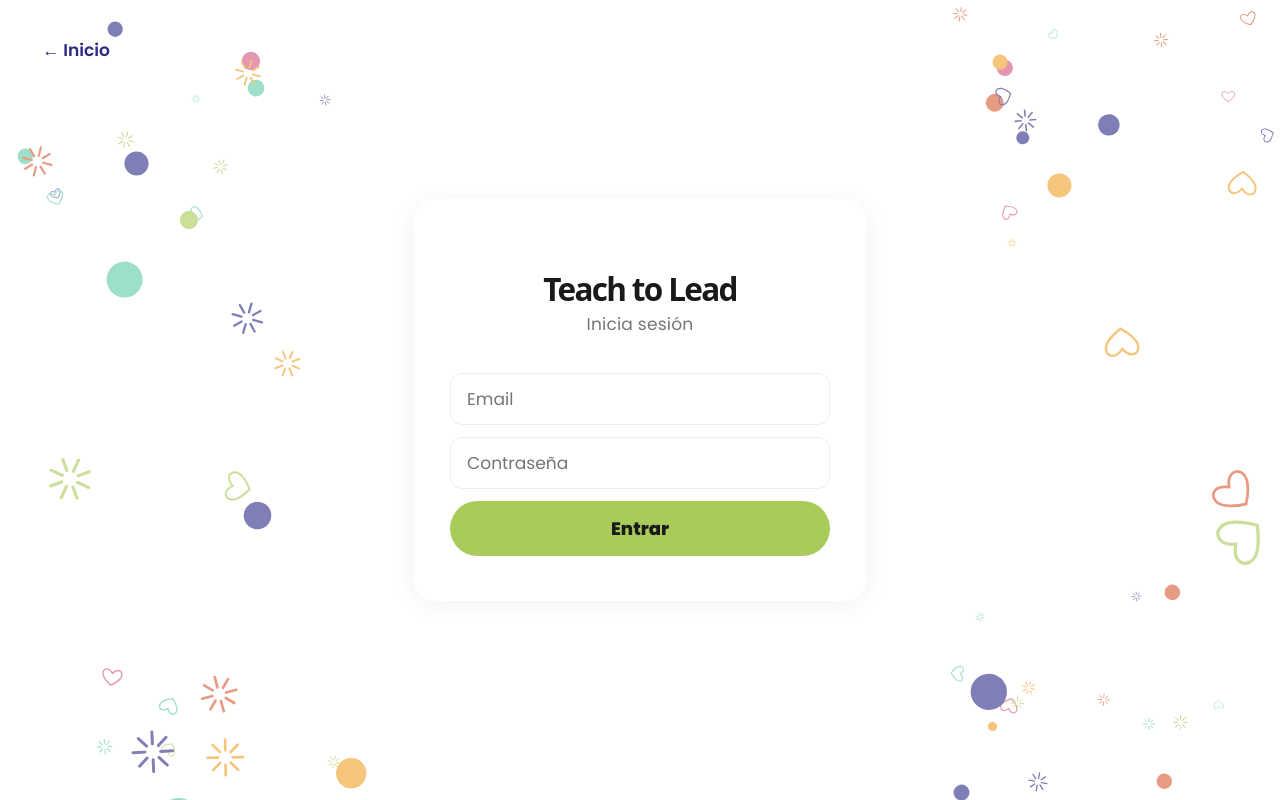
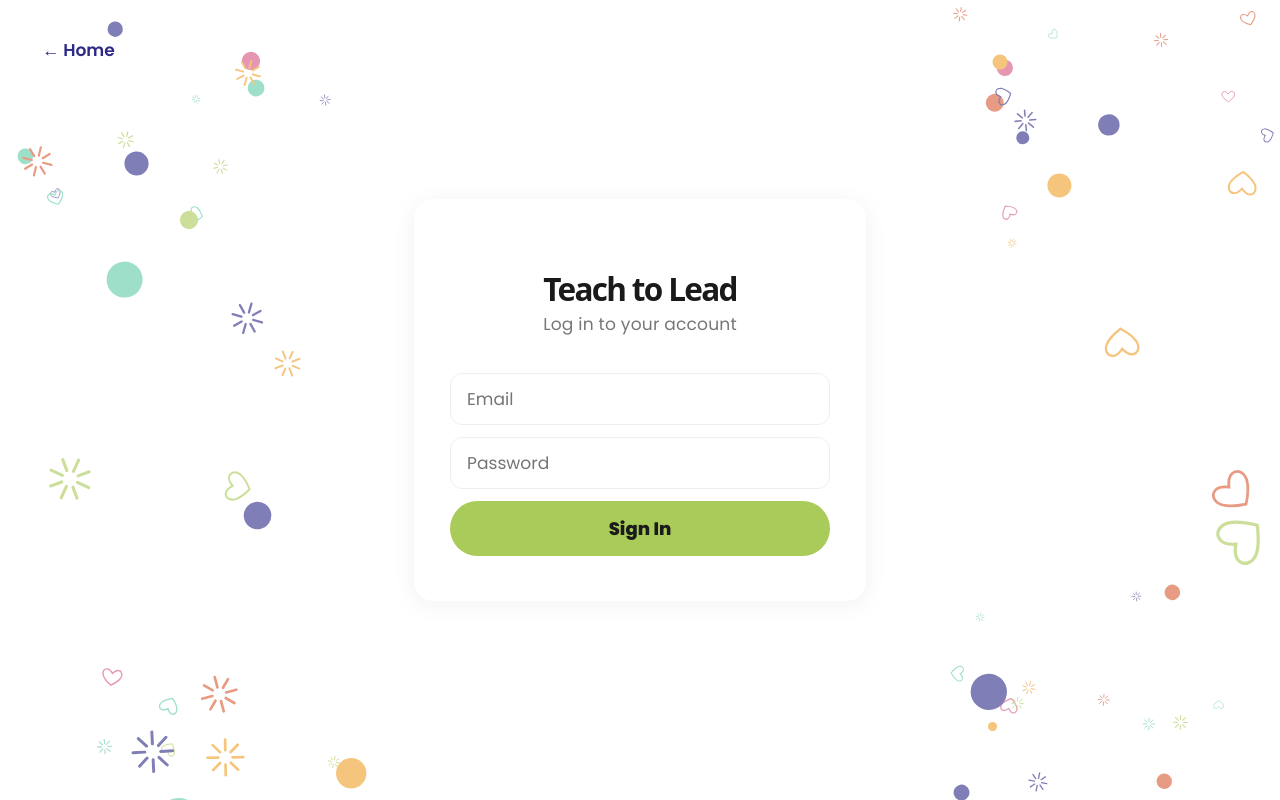
Before and after one commit to SophiaDaCorte/teach-to-lead-app, a React (Vite) app: page /login in a window 1280 px wide. Built offline with nearby package versions, Linux system fonts and the light colour scheme; no server answers.

Commit message:
Added staff admin dashboard route and role-based navigation

```diff
--- a/src/App.jsx
+++ b/src/App.jsx
@@ -4,6 +4,7 @@ import PaginaVoluntarios from './pages/PaginaVoluntarios.jsx'
 import PaginaEstudiantes from './pages/PaginaEstudiantes.jsx'
 import Login from './pages/Login.jsx'
 import RutaProtegida from './components/RutaProtegida.jsx'
+import Dashboard from './pages/Dashboard.jsx'
 
 function App() {
   return (
@@ -27,6 +28,14 @@ function App() {
             </RutaProtegida>
           }>
       </Route>
+      <Route
+          path="/dashboard"
+          element={
+            <RutaProtegida>
+              <Dashboard />
+            </RutaProtegida>
+          }>
+        </Route>
       </Routes>
     </BrowserRouter>
   )
--- /dev/null
+++ b/src/pages/Dashboard.jsx
@@ -0,0 +1,9 @@
+function Dashboard() {
+  return (
+    <div>
+      <h1>Dashboard</h1>
+      <p>Welcome to the dashboard !</p>
+    </div>
+  )
+}
+export default Dashboard
--- a/src/pages/Login.jsx
+++ b/src/pages/Login.jsx
@@ -17,7 +17,7 @@ function Login() {
     const { data, error } = await supabase.auth.signInWithPassword({ email, password })
 
     if (error) {
-      setError("Email o contraseña incorrectos")
+      setError("Email or password is incorrect")
     } else {
       const { data: perfil, error: perfilError } = await supabase
         .from('perfiles')
@@ -25,10 +25,13 @@ function Login() {
         .eq('id', data.user.id)
 
     if (perfilError) {
-        setError("Error al cargar el perfil")
+      setError("Error fetching user profile")
     } else {
       const rol = perfil[0].rol
-        if (rol === 'admin' || rol === 'staff' || rol === 'tutor' || rol === 'marketing' || rol === 'creacion') {
+      console.log('rol recibido:', rol)
+      if (rol === 'staff_admin') {
+        navigate('/dashboard')
+      } else if (rol === 'staff_marketing' || rol === 'staff_regular' || rol === 'marketing_interns' || rol === 'tutors' || rol === 'creation') {
         navigate('/voluntarios')
       } else {
         navigate('/estudiantes')
@@ -46,12 +49,12 @@ function Login() {
       </div>
 
       <button className="login-back" onClick={() => navigate('/')}>
-        ← Inicio
+        ← Home
       </button>
 
       <div className="login-card">
         <h1 className="login-title">Teach to Lead</h1>
-        <p className="login-subtitle">Inicia sesión</p>
+        <p className="login-subtitle">Log in to your account</p>
 
         <input
           className="login-input"
@@ -64,7 +67,7 @@ function Login() {
         <input
           className="login-input"
           type="password"
-          placeholder="Contraseña"
+          placeholder="Password"
           value={password}
           onChange={(e) => setPassword(e.target.value)}
         />
@@ -72,7 +75,7 @@ function Login() {
         {error && <p className="login-error">{error}</p>}
 
         <button className="login-btn" onClick={iniciarSesion}>
-          Entrar
+          Sign In
         </button>
       </div>
     </div>
--- a/src/pages/PaginaVoluntarios.jsx
+++ b/src/pages/PaginaVoluntarios.jsx
@@ -11,6 +11,7 @@ function PaginaVoluntarios() {
   const doodles = useDoodles()
 
   const [voluntarios, setVoluntarios] = useState([])
+  const [perfil, setPerfil] = useState(null)
 
   useEffect(() => {
     async function cargarVoluntarios() {
@@ -23,6 +24,19 @@ function PaginaVoluntarios() {
     }
 
     cargarVoluntarios()
+  }, [])
+
+  useEffect(() => {
+    async function cargarPerfil() {
+      const { data: session } = await supabase.auth.getSession()
+      if (session.session) {
+        const { data }= await supabase
+          .from('perfiles')
+          .select('*').eq('id', session.session.user.id).single()
+        setPerfil(data)
+      }
+    }
+    cargarPerfil()
   }, [])
 
   async function agregarVoluntario() {
@@ -53,7 +67,9 @@ async function cerrarSesion() {
 
       <div className="page-content">
         <button className="back-btn" onClick={() => navigate('/')}>← Volver al inicio</button>
-
+        {perfil && (
+          <p>Hola, {perfil?.nombre || 'Usuario'} -{perfil.rol}</p>
+        )}
         <h1 className="page-title">Voluntarios</h1>
 
         <div className="lista">
```
Lines whose indentation alone changed are shown as unchanged.
